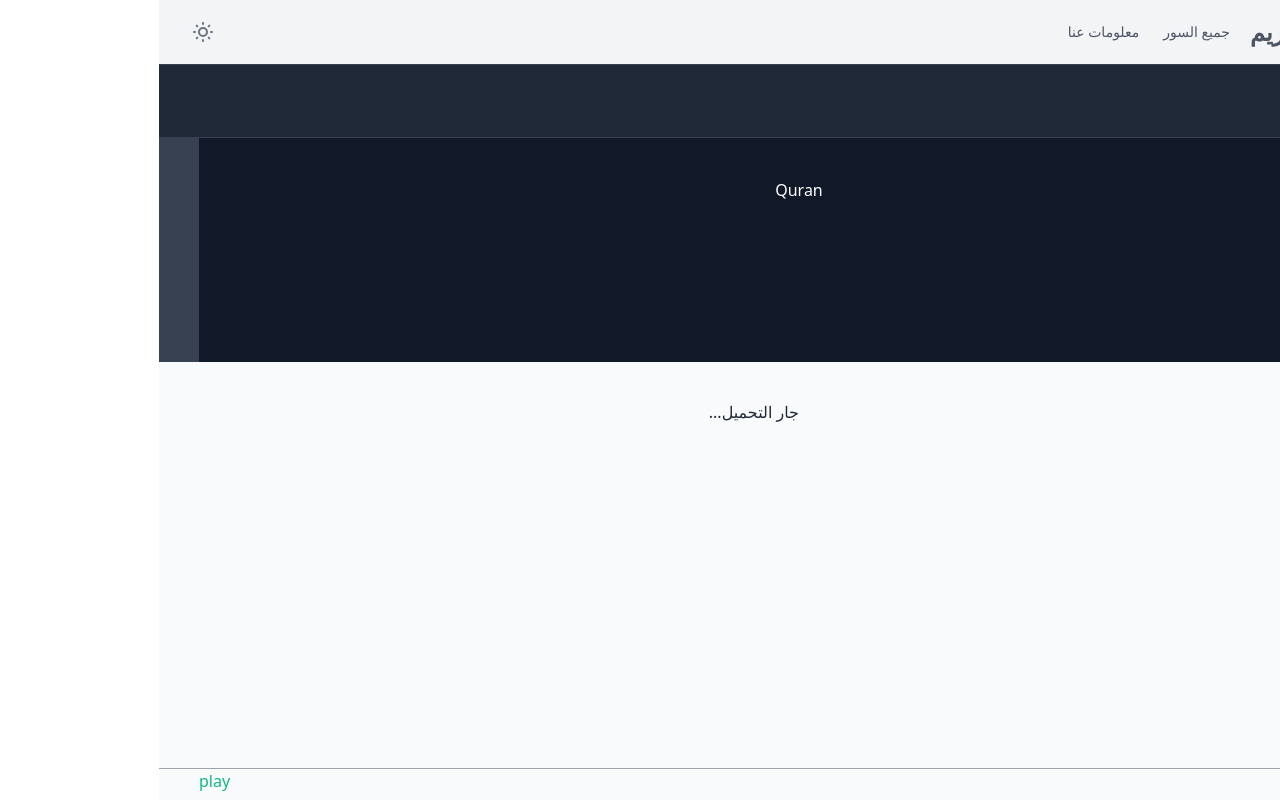
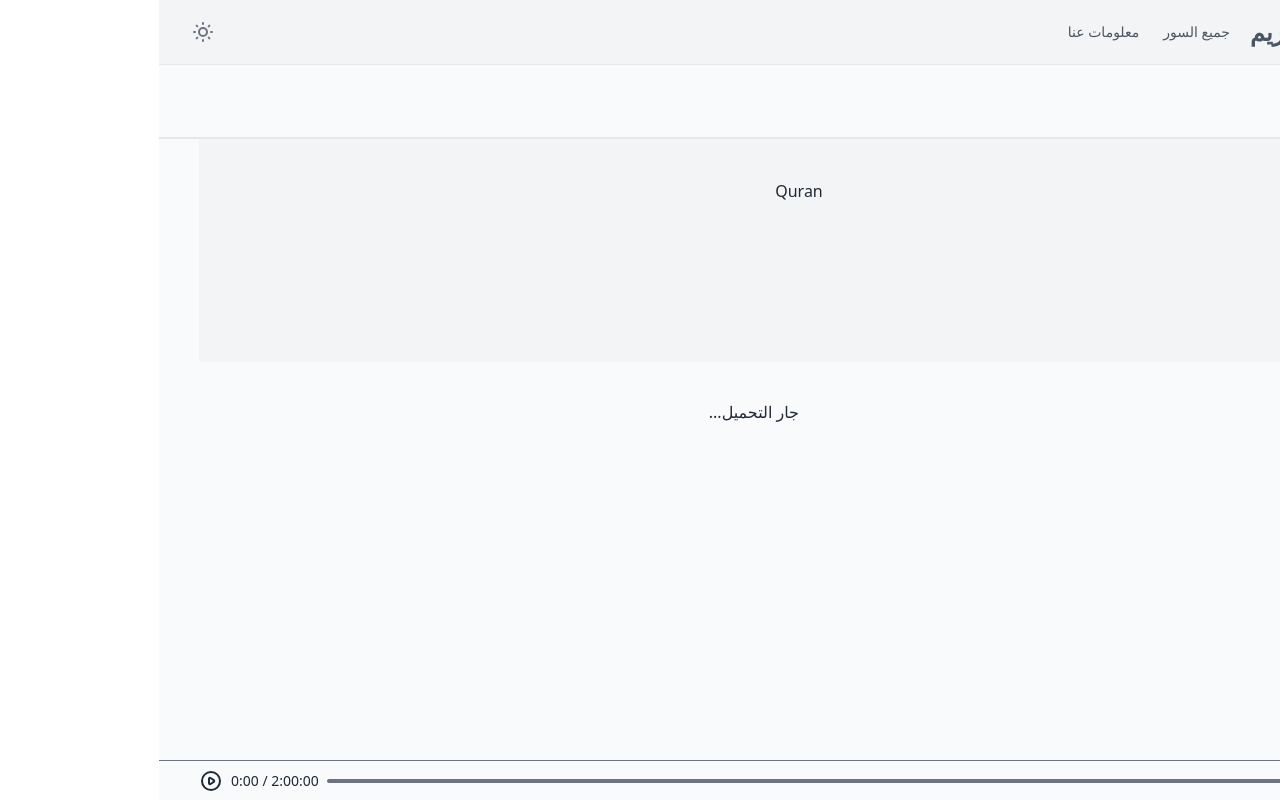
Before and after one commit to ET-TOUNANI/quranaho, a Vue app: page /chapter/1 in a window 1280 px wide. Built offline with nearby package versions, Linux system fonts and the light colour scheme; no server answers.

Commit message:
fix style issue

```diff
--- /dev/null
+++ b/src/components/icons/PlayPauseIcon.vue
@@ -0,0 +1,51 @@
+<template>
+  <svg
+    v-if="playPause"
+    class="w-6 h-6"
+    fill="none"
+    stroke="currentColor"
+    viewBox="0 0 24 24"
+    xmlns="http://www.w3.org/2000/svg"
+  >
+    <path
+      stroke-linecap="round"
+      stroke-linejoin="round"
+      stroke-width="2"
+      d="M14.752 11.168l-3.197-2.132A1 1 0 0010 9.87v4.263a1 1 0 001.555.832l3.197-2.132a1 1 0 000-1.664z"
+    ></path>
+    <path
+      stroke-linecap="round"
+      stroke-linejoin="round"
+      stroke-width="2"
+      d="M21 12a9 9 0 11-18 0 9 9 0 0118 0z"
+    ></path>
+  </svg>
+  <svg
+    v-else
+    class="w-6 h-6"
+    fill="none"
+    stroke="currentColor"
+    viewBox="0 0 24 24"
+    xmlns="http://www.w3.org/2000/svg"
+  >
+    <path
+      stroke-linecap="round"
+      stroke-linejoin="round"
+      stroke-width="2"
+      d="M10 9v6m4-6v6m7-3a9 9 0 11-18 0 9 9 0 0118 0z"
+    ></path>
+  </svg>
+</template>
+
+<script>
+export default {
+  name: "PlayPauseIcon",
+  data: function() {
+    return {
+      playPause: true
+    };
+  }
+};
+</script>
+
+<style></style>
--- a/src/components/icons/SearchIcon.vue
+++ b/src/components/icons/SearchIcon.vue
@@ -40,7 +40,9 @@
 </template>
 
 <script>
-export default {};
+export default {
+  name: "SearchIcon"
+};
 </script>
 
 <style></style>
--- /dev/null
+++ b/src/components/icons/SoundAdjusterIcon.vue
@@ -0,0 +1,24 @@
+<template>
+  <svg
+    class="w-6 h-6"
+    fill="none"
+    stroke="currentColor"
+    viewBox="0 0 24 24"
+    xmlns="http://www.w3.org/2000/svg"
+  >
+    <path
+      stroke-linecap="round"
+      stroke-linejoin="round"
+      stroke-width="2"
+      d="M15.536 8.464a5 5 0 010 7.072m2.828-9.9a9 9 0 010 12.728M5.586 15H4a1 1 0 01-1-1v-4a1 1 0 011-1h1.586l4.707-4.707C10.923 3.663 12 4.109 12 5v14c0 .891-1.077 1.337-1.707.707L5.586 15z"
+    ></path>
+  </svg>
+</template>
+
+<script>
+export default {
+  name: "SoundAdjusterIcon"
+};
+</script>
+
+<style></style>
--- a/src/components/icons/VerseIcon.vue
+++ b/src/components/icons/VerseIcon.vue
@@ -71,7 +71,9 @@
 </template>
 
 <script>
-export default {};
+export default {
+  name: "VerseIcon"
+};
 </script>
 
 <style></style>
--- a/src/components/partials/ChapterHeader.vue
+++ b/src/components/partials/ChapterHeader.vue
@@ -1,5 +1,5 @@
 <template>
-  <div class="bg-gray-800 border-t border-b border-gray-700">
+  <div class="bg-gray-50 dark:bg-gray-800 border-t border-b dark:border-gray-700">
     <div class="container mx-auto py-4">
       <button class="px-6 py-2 bg-blue-300 text-gray-900 rounded-sm">Surat</button>
     </div>
--- a/src/components/partials/Footer.vue
+++ b/src/components/partials/Footer.vue
@@ -1,6 +1,6 @@
 <template>
-  <div class="bg-gray-700 h-56 text-white">
-    <div class="container mx-auto bg-gray-900 h-full">
+  <div class="bg-gray-50 dark:bg-gray-700 h-56 border-t text-gray-800 dark:text-white">
+    <div class="container mx-auto bg-gray-100 dark:bg-gray-900 h-full">
       <h1 class="text-center py-10">Quran</h1>
     </div>
   </div>
--- a/src/components/partials/Player.vue
+++ b/src/components/partials/Player.vue
@@ -1,15 +1,38 @@
 <template>
   <div
-    class="w-full bg-gray-50 dark:bg-gray-900  border-t border-gray-400 h-8 fixed top-full transform -translate-y-full"
+    class="w-full bg-gray-50 dark:bg-gray-900 border-t border-gray-500 h-10 fixed top-full transform -translate-y-full"
   >
-    <div class="container mx-auto">
-      <div class="text-green-500 text-left">play</div>
+    <div
+      class="container text-gray-800 dark:text-gray-100 mx-auto h-full py-2 flex items-center justify-end"
+    >
+      <sound-adjuster-icon />
+      <div class="border-2 border-gray-500 dark:border-gray-300 flex-1 rounded-md mx-2 "></div>
+      <p class="ml-2 text-sm">{{sound.time.total}} / {{sound.time.played}}</p>
+      <play-pause-icon />
     </div>
   </div>
 </template>
 
 <script>
-export default {};
+import PlayPauseIcon from "@/components/icons/PlayPauseIcon.vue";
+import SoundAdjusterIcon from "@/components/icons/SoundAdjusterIcon.vue";
+export default {
+  components: {
+    PlayPauseIcon,
+    SoundAdjusterIcon
+  },
+  data() {
+    return {
+      sound: {
+        url: "",
+        time: {
+          played: "0:00",
+          total: "2:00:00"
+        }
+      }
+    };
+  }
+};
 </script>
 
 <style></style>
```
